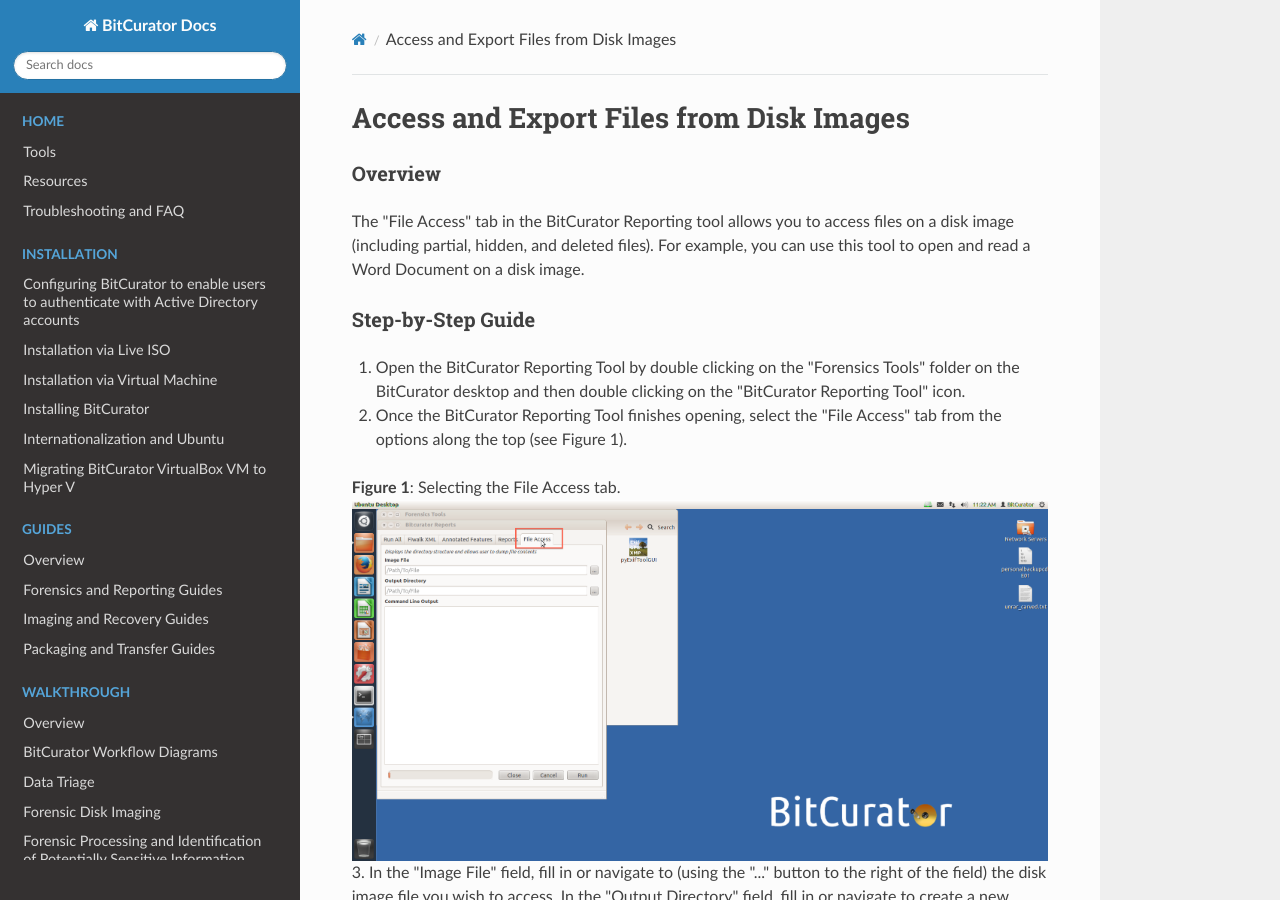
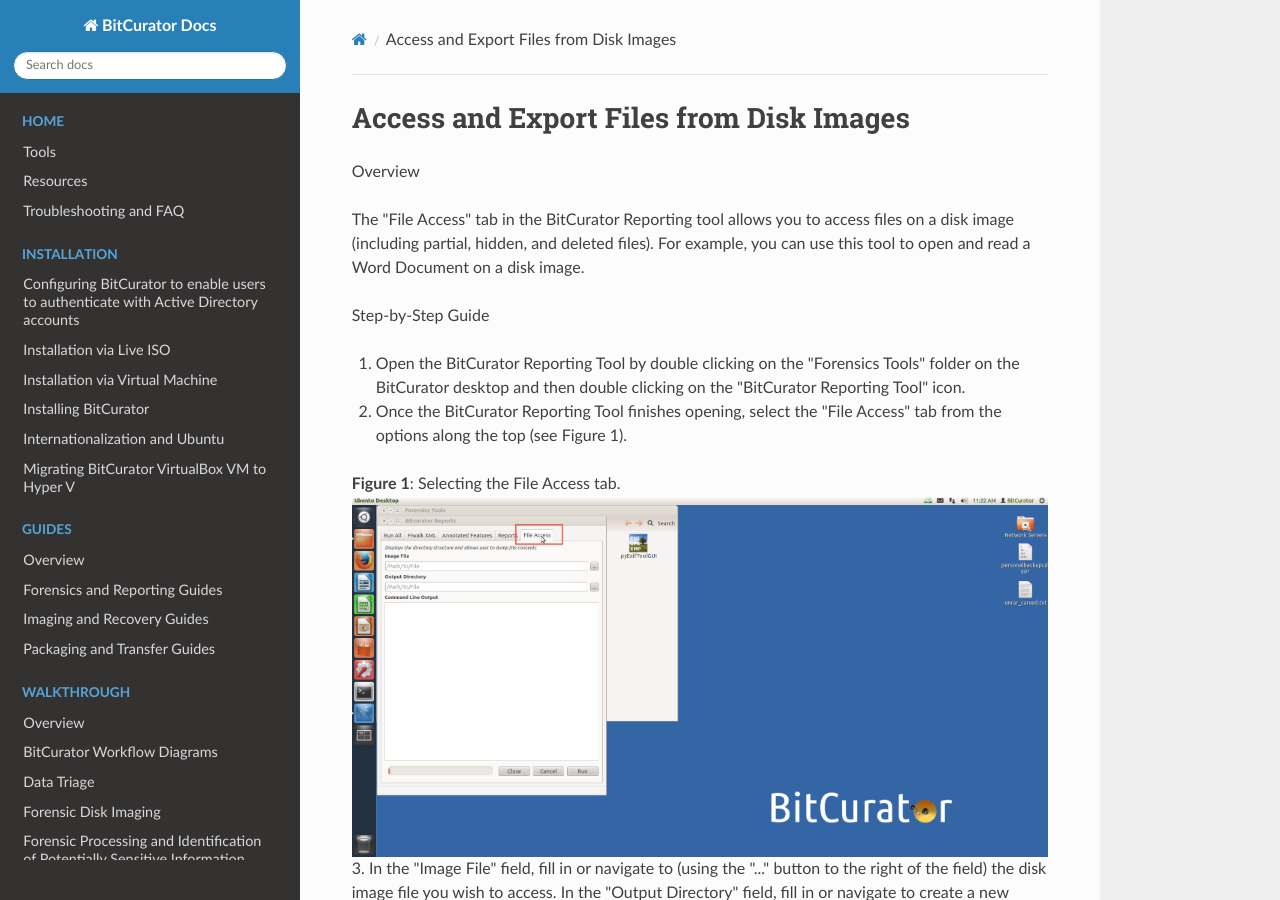
Before and after one commit to BitCurator/documentation, an MkDocs documentation site: the page built from docs/All Step-by-Step Guides/Forensics and Reporting Guides/Access and Export Files from Disk Images.md, in a window 1280 px wide and 900 px high. Built offline with MkDocs 1.6.1, drawn with Linux system fonts in a browser that asks for light colours; nearby versions of some CDN libraries.

```diff
--- a/docs/All Step-by-Step Guides/Forensics and Reporting Guides/Access and Export Files from Disk Images.md
+++ b/docs/All Step-by-Step Guides/Forensics and Reporting Guides/Access and Export Files from Disk Images.md
@@ -5,11 +5,11 @@ Access and Export Files from Disk Images
 
 
 
-### Overview
+Overview
 
 The "File Access" tab in the BitCurator Reporting tool allows you to access files on a disk image (including partial, hidden, and deleted files). For example, you can use this tool to open and read a Word Document on a disk image.
 
-### Step-by-Step Guide
+Step-by-Step Guide
 
 1. Open the BitCurator Reporting Tool by double clicking on the "Forensics Tools" folder on the BitCurator desktop and then double clicking on the "BitCurator Reporting Tool" icon.
 2. Once the BitCurator Reporting Tool finishes opening, select the "File Access" tab from the options along the top (see Figure 1).
```
